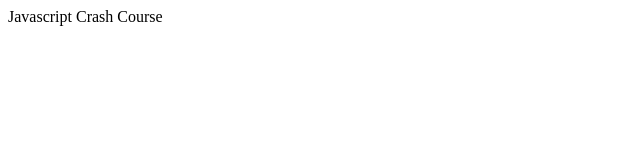
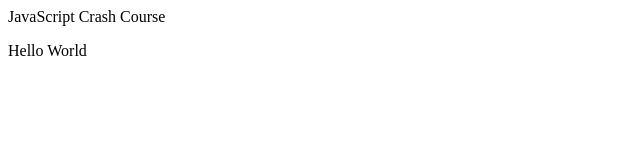
Before and after one commit to Mpak1996/JavaScriptCrashCrouse, a plain HTML site: page index.html in a window 1280 px wide. Shown: the full height of the page, 0-640 px from the left. Drawn offline with Linux system fonts and the light colour scheme.

Commit message:
Document function with write method with dummy text(document.write)

```diff
--- a/index.html
+++ b/index.html
@@ -2,18 +2,20 @@
 <head>
     <meta charset="UTF-8">
     <meta name="viewport">
-    <title>Document</title>
+    <title>Learn JavaScript</title>
 </head>
 <body>
 
-    <p>Javascript Crash Course</p>
-    <script>
-        console.log("Hello");
-        console.log("Hello");
-        console.log("Hello");
+    <p>JavaScript Crash Course</p>
+ <script>
+        // console.log("Hello");
+        //console.log("Hello");
+       // console.log("Hello");
     </script>
     <script>
-        alert("This is JS!");
+        //alert("This is JS!");
+        //This is a dummy text.
+        document.write("Hello World");
     </script>
 </body>
 
```
